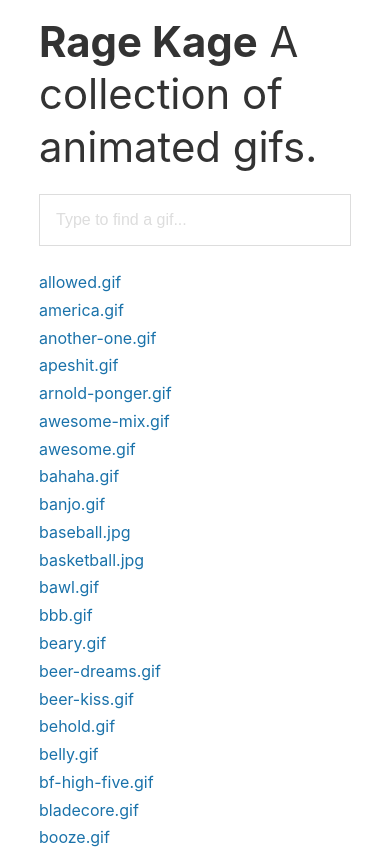
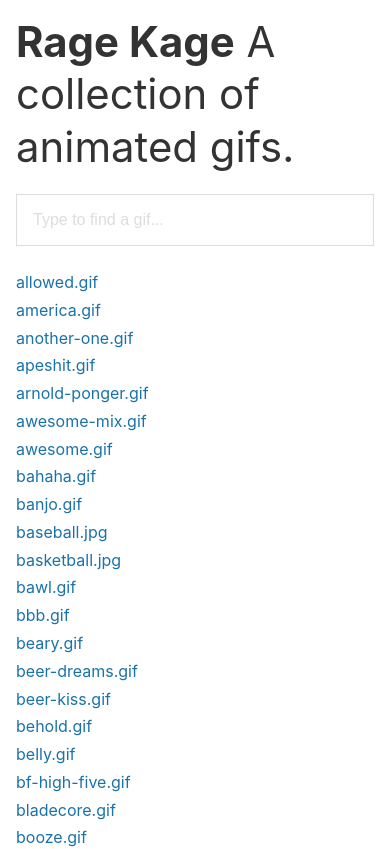
Before and after one commit to notnek/ragekage, a React (Create React App) app: page / in a window 390 px wide. Shown: the top 849 px of the page. Built offline with nearby package versions, Linux system fonts and the light colour scheme.

Commit message:
Updated body spacing on small screens

```diff
--- a/src/css/index.scss
+++ b/src/css/index.scss
@@ -47,10 +47,10 @@ a:hover {
 }
 
 .app {
-  margin: 1em auto;
-  max-width: 80%;
+  margin: 1em;
 
   @include r(desktops) {
+    max-width: 80%;
     margin: 4em auto;
   }
 }
```
